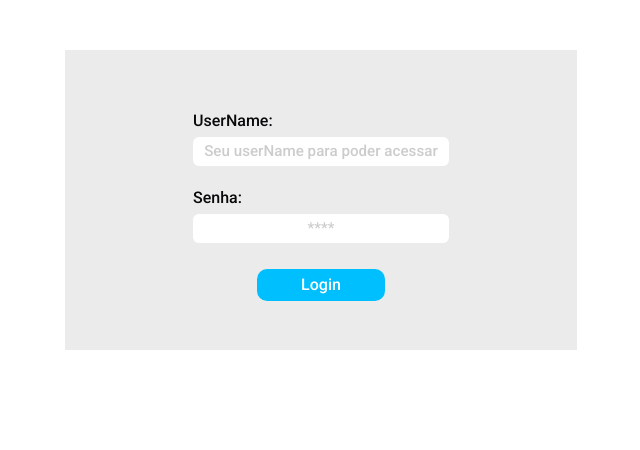
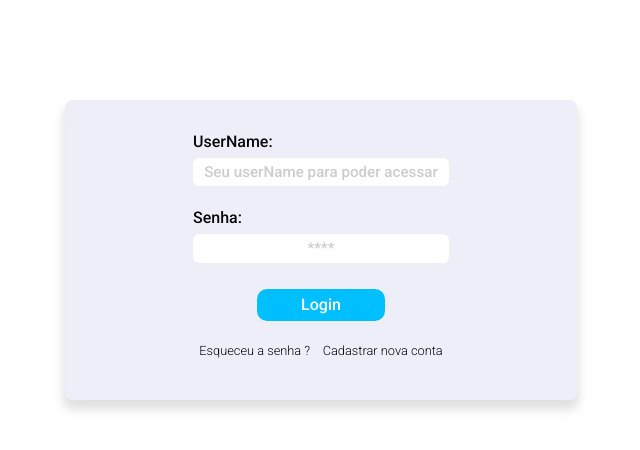
Before and after one commit to PedroGoncalves-Dev/Gerenciamento-Projetos-TypeScript, a React (Vite) app: page /login in a window 1280 px wide. Shown: the top 450 px of the page, without its empty margins (319-959 px from the left). Built offline with nearby package versions, Linux system fonts and the light colour scheme.

Commit message:
estilizando form login

```diff
--- a/src/pages/Login/Login.module.css
+++ b/src/pages/Login/Login.module.css
@@ -1,12 +1,14 @@
 .formL {
   width: 40%;
-  margin: 50px auto;
+  margin: 100px auto;
   display: flex;
   flex-direction: column;
   align-items: center;
   justify-content: center;
   height: 300px;
-  background-color: #ebebeb;
+  background-color: #eeeef8;
+  border-radius: 8px;
+  box-shadow: 0px 8px 10px 2px #cccccc96;
 }
 
 .formL label {
@@ -31,7 +33,7 @@
 
 .formL label input:focus {
   transform: scale(1.05);
-  box-shadow: 0px 5px 7px 3px #ccc;
+  box-shadow: 0px 5px 7px 2px #dbdbdb;
 }
 .formL label input::placeholder {
   font-size: 0.95rem;
@@ -57,3 +59,19 @@
   color: #000;
   outline: 1px #000 solid;
 }
+
+.links {
+  width: 50%;
+  display: flex;
+  align-items: center;
+  justify-content: space-around;
+  padding: 20px 0;
+}
+.links a {
+  font-weight: 300;
+  font-size: 0.8rem;
+}
+
+.links a:hover {
+  text-decoration: underline;
+}
--- a/src/pages/Login/Login.tsx
+++ b/src/pages/Login/Login.tsx
@@ -1,4 +1,5 @@
 import styles from "./Login.module.css";
+import { Link } from "react-router-dom";
 
 const Login = () => {
   return (
@@ -14,6 +15,11 @@ const Login = () => {
       </label>
 
       <button type="submit">Login</button>
+
+      <div className={styles.links}>
+        <Link to={"/"}>Esqueceu a senha ?</Link>
+        <Link to={"/"}>Cadastrar nova conta</Link>
+      </div>
     </form>
   );
 };
```
